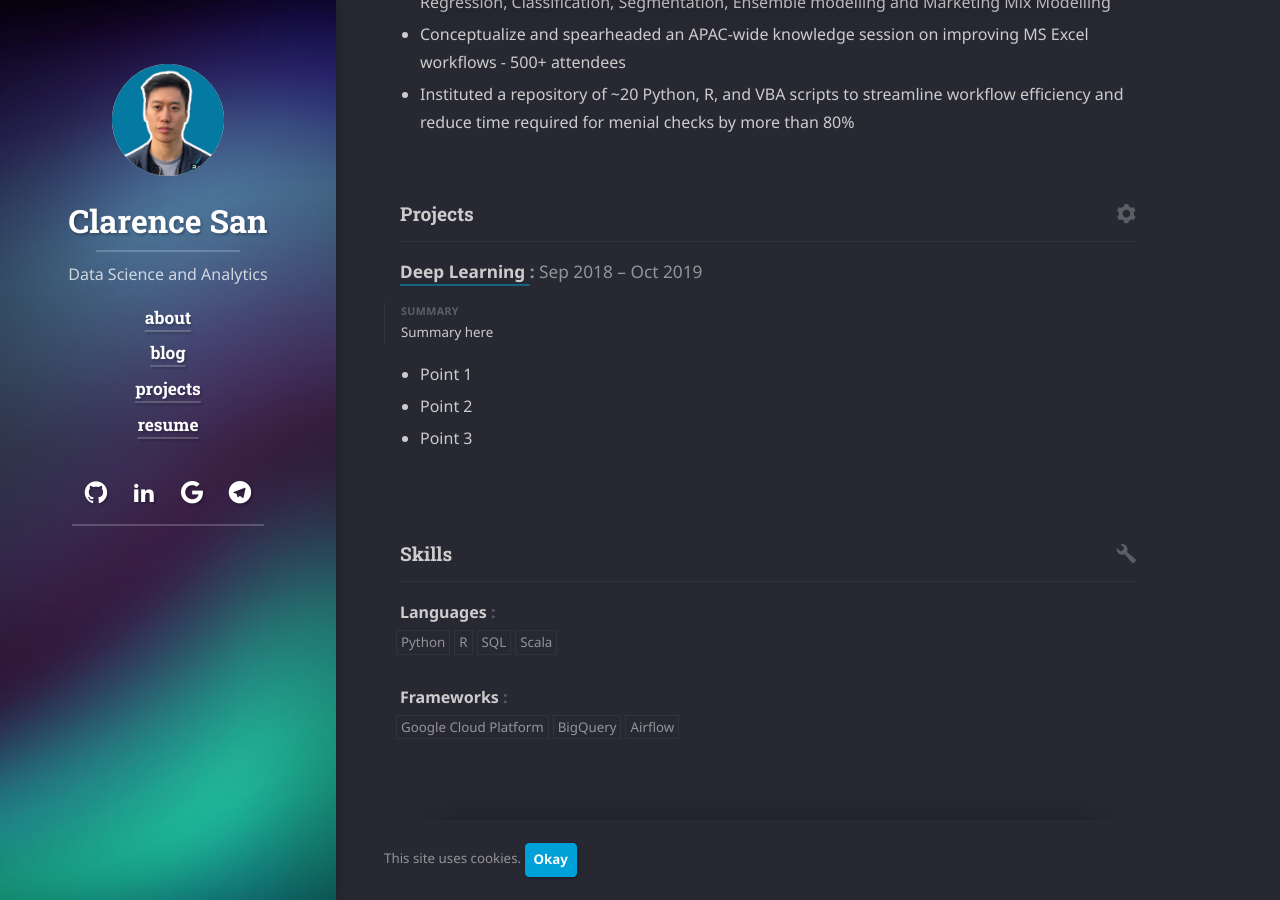
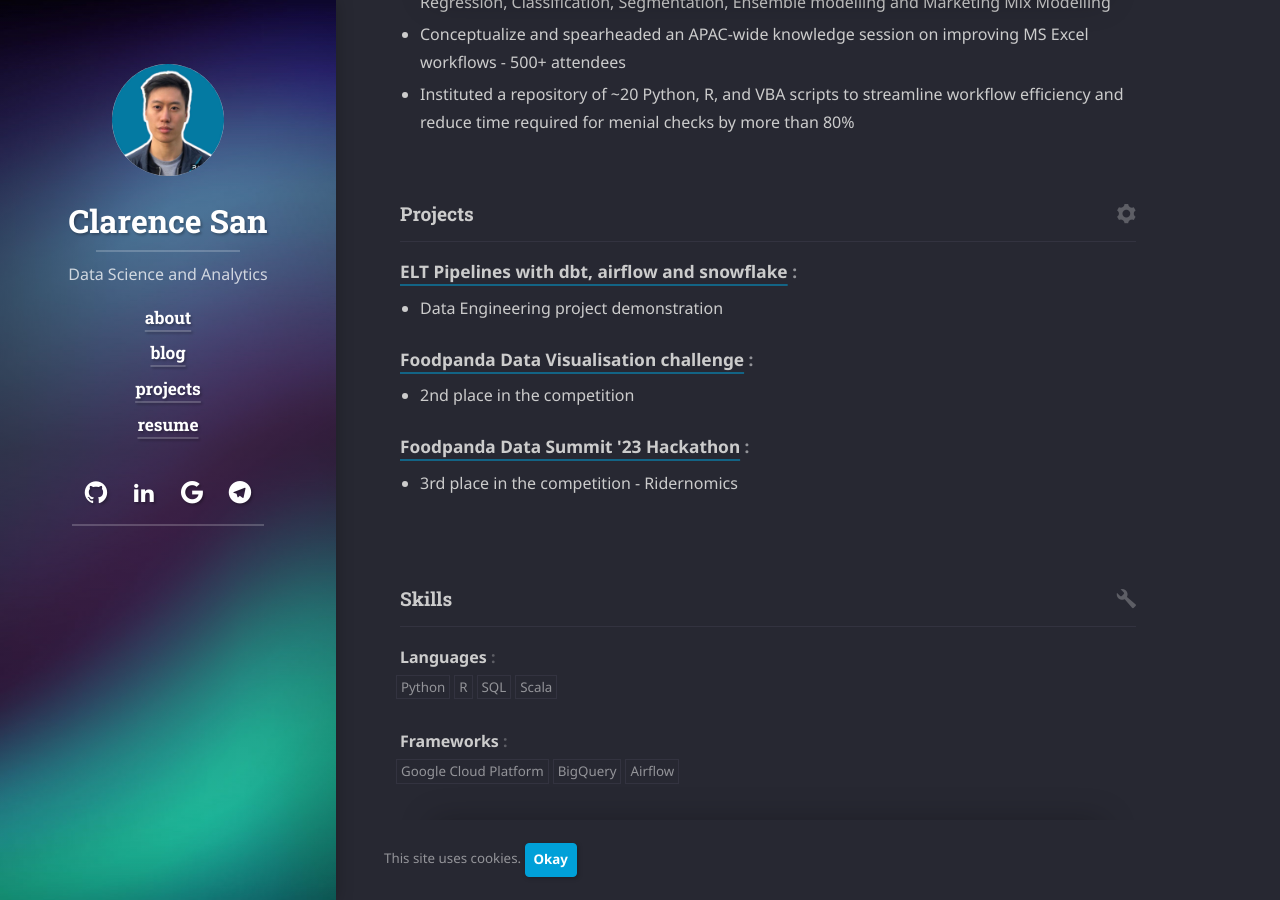
Before and after one commit to csanry/csanry.github.io, a Jekyll site: the page built from resume.md, in a window 1280 px wide and 900 px high, scrolled down 1342 px. Built offline with Jekyll 4.4.1, drawn with Linux system fonts in a browser that asks for light colours; cached includes are drawn as plain includes; nearby versions of some CDN libraries; some web fonts are replaced; library files that are not in the unit come from our copies.

Commit message:
chore: update experience portion of resume

```diff
--- a/_data/resume.yml
+++ b/_data/resume.yml
@@ -54,15 +54,28 @@ education:
     courses:
       - "Coursework - Digital Media Research, Research Methods, Comparative Media Systems, Marketing Communications"
 projects:
-  - title: "Deep Learning "
-    startDate: "2018-09-01"
-    endDate: "2019-10-01"
-    summary: "Summary here"
-    url: "url"
+  - title: "ELT Pipelines with dbt, airflow and snowflake"
+    startDate:
+    endDate:
+    summary:
+    url: "https://github.com/csanry/dbt-tpch-pipeline"
     highlights:
-      - "Point 1"
-      - "Point 2"
-      - "Point 3"
+      - "Data Engineering project demonstration"
+  - title: "Foodpanda Data Visualisation challenge"
+    startDate:
+    endDate:
+    summary:
+    url: "https://csanry.github.io/projects/OkCupid/"
+    highlights:
+      - "2nd place in the competition"
+  - title: "Foodpanda Data Summit '23 Hackathon"
+    startDate:
+    endDate:
+    summary:
+    url: "https://github.com/csanry/fp-hackathon"
+    highlights:
+      - "3rd place in the competition - Ridernomics"
+
 awards/certifications:
   - title: "Example Award"
     awarder: "Awarder"
```
